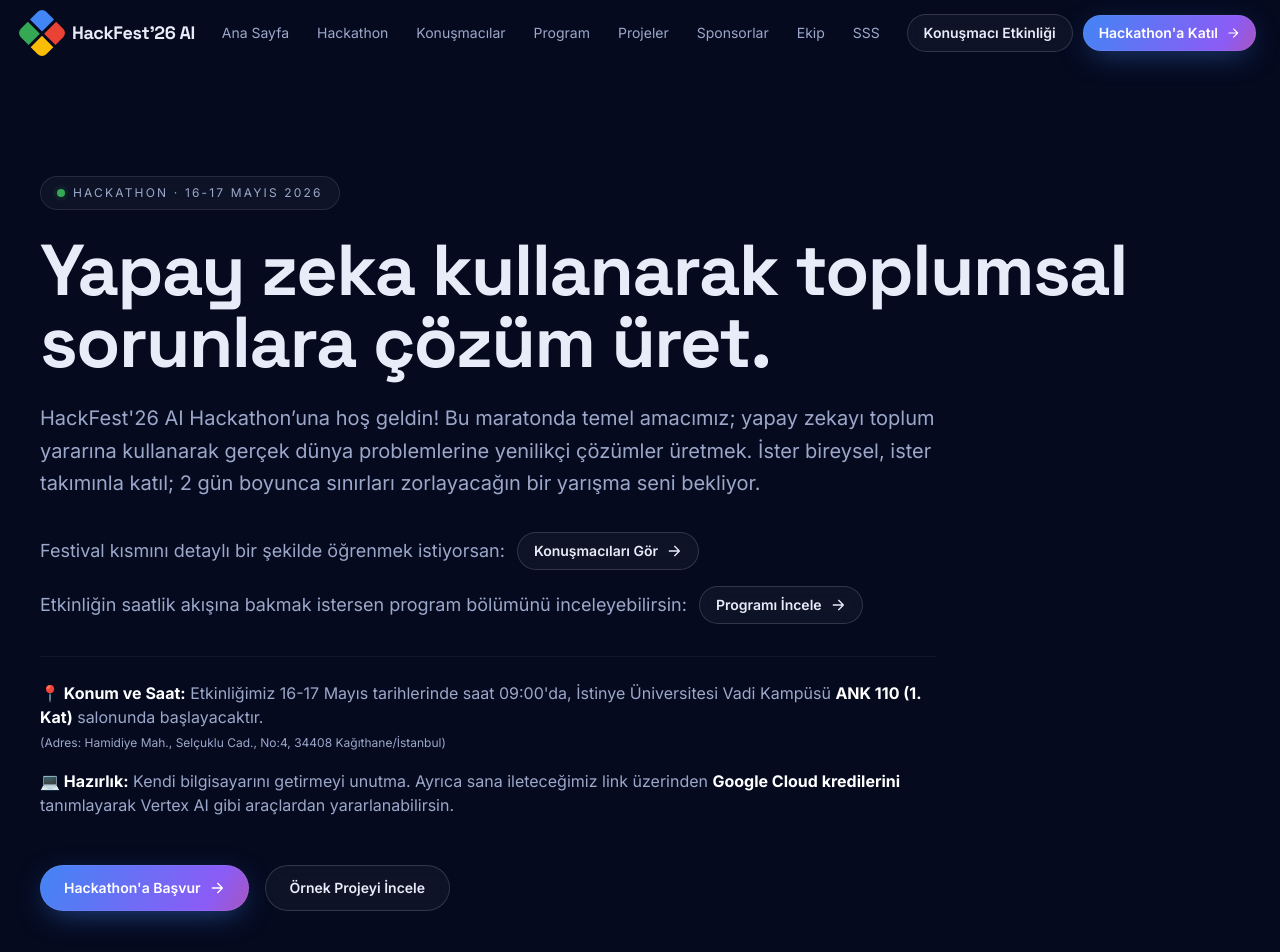
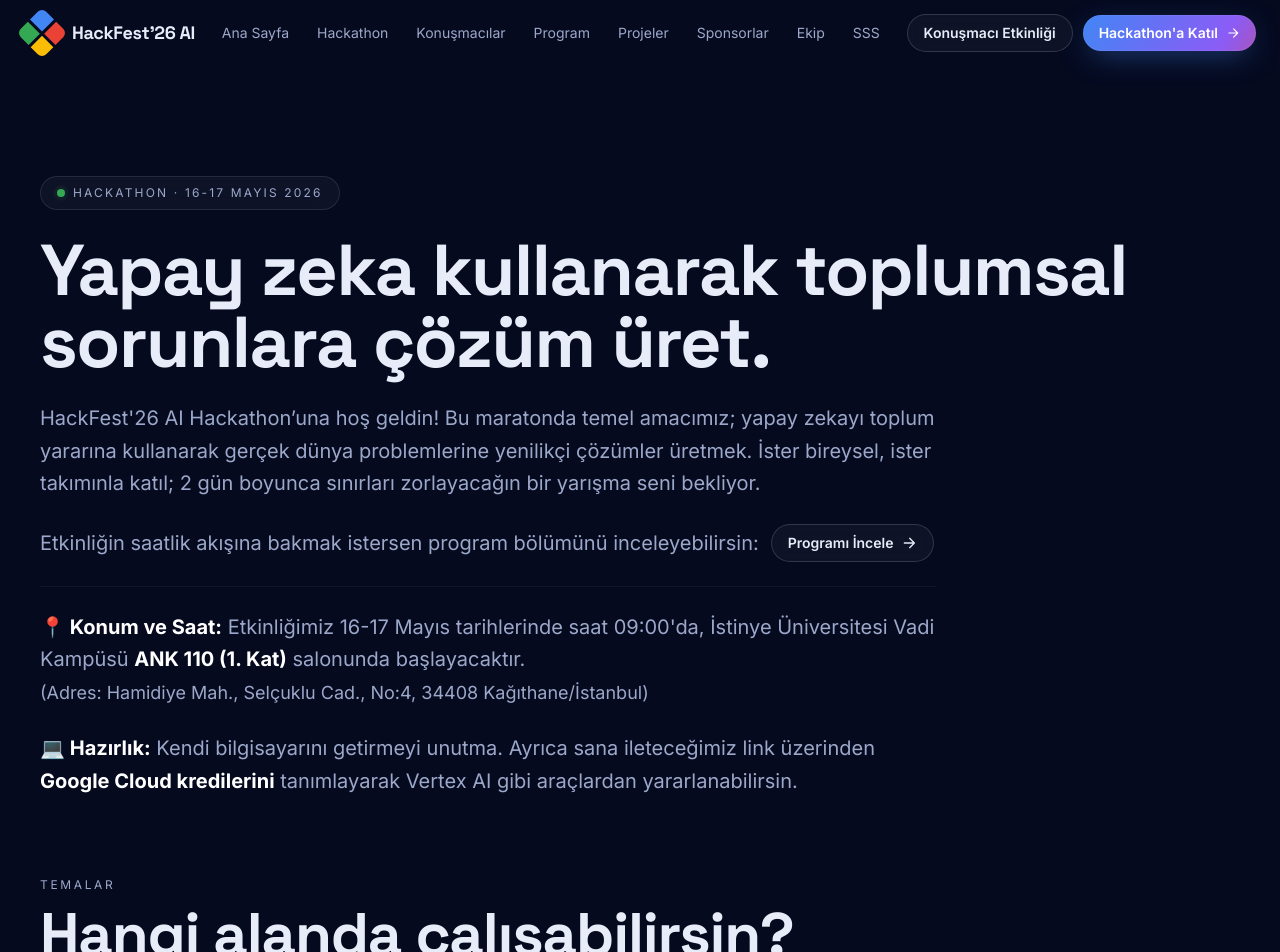
Before and after one commit to BeyzaESER22/HackatonWebSitesi, a Next.js app: page /hackathon in a window 1280 px wide. Shown: the top 952 px of the page. Built offline with nearby package versions, Linux system fonts and the light colour scheme; no server answers.

Commit message:
Simplify hackathon intro: remove unnecessary buttons and unify font sizes

```diff
--- a/src/app/hackathon/page.js
+++ b/src/app/hackathon/page.js
@@ -41,44 +41,26 @@ export default function HackathonInfoPage() {
           <h1 className="font-display text-4xl md:text-6xl lg:text-7xl font-bold leading-[1.05] mb-6">
            <span className="hf-text-gradient">Yapay zeka</span> kullanarak toplumsal sorunlara çözüm üret.
           </h1>
-          <div className="space-y-8 max-w-4xl">
+          <div className="space-y-6 max-w-4xl">
             <p className="text-ink-dim text-xl leading-relaxed">
               HackFest'26 AI Hackathon’una hoş geldin! Bu maratonda temel amacımız; yapay zekayı toplum yararına kullanarak gerçek dünya problemlerine yenilikçi çözümler üretmek. İster bireysel, ister takımınla katıl; 2 gün boyunca sınırları zorlayacağın bir yarışma seni bekliyor.
             </p>
 
-            <div className="space-y-4 text-ink-dim text-lg">
-              <div className="flex flex-col sm:flex-row sm:items-center gap-3">
-                <span>Festival kısmını detaylı bir şekilde öğrenmek istiyorsan:</span>
-                <Button as={Link} href="/speakers" variant="ghost" size="sm" className="w-fit" iconRight={<ArrowRightIcon />}>
-                  Konuşmacıları Gör
-                </Button>
-              </div>
-
-              <div className="flex flex-col sm:flex-row sm:items-center gap-3">
-                <span>Etkinliğin saatlik akışına bakmak istersen program bölümünü inceleyebilirsin:</span>
-                <Button as={Link} href="/schedule" variant="ghost" size="sm" className="w-fit" iconRight={<ArrowRightIcon />}>
-                  Programı İncele
-                </Button>
-              </div>
+            <div className="flex flex-col sm:flex-row sm:items-center gap-3 text-ink-dim text-xl">
+              <span>Etkinliğin saatlik akışına bakmak istersen program bölümünü inceleyebilirsin:</span>
+              <Button as={Link} href="/schedule" variant="ghost" size="sm" className="w-fit" iconRight={<ArrowRightIcon />}>
+                Programı İncele
+              </Button>
             </div>
 
-            <div className="pt-6 border-t border-white/5 space-y-4 text-ink-dim">
+            <div className="pt-6 border-t border-white/5 space-y-6 text-ink-dim text-xl leading-relaxed">
               <p>
-                <strong className="text-white">📍 Konum ve Saat:</strong> Etkinliğimiz 16-17 Mayıs tarihlerinde saat 09:00'da, İstinye Üniversitesi Vadi Kampüsü <span className="text-white font-bold">ANK 110 (1. Kat)</span> salonunda başlayacaktır. <br />
-                <span className="text-xs">(Adres: Hamidiye Mah., Selçuklu Cad., No:4, 34408 Kağıthane/İstanbul)</span>
+                <strong className="text-white font-bold">📍 Konum ve Saat:</strong> Etkinliğimiz 16-17 Mayıs tarihlerinde saat 09:00'da, İstinye Üniversitesi Vadi Kampüsü <span className="text-white font-bold">ANK 110 (1. Kat)</span> salonunda başlayacaktır. <br />
+                <span className="text-lg">(Adres: Hamidiye Mah., Selçuklu Cad., No:4, 34408 Kağıthane/İstanbul)</span>
               </p>
               <p>
-                <strong className="text-white">💻 Hazırlık:</strong> Kendi bilgisayarını getirmeyi unutma. Ayrıca sana ileteceğimiz link üzerinden <strong className="text-white">Google Cloud kredilerini</strong> tanımlayarak Vertex AI gibi araçlardan yararlanabilirsin.
+                <strong className="text-white font-bold">💻 Hazırlık:</strong> Kendi bilgisayarını getirmeyi unutma. Ayrıca sana ileteceğimiz link üzerinden <strong className="text-white font-bold">Google Cloud kredilerini</strong> tanımlayarak Vertex AI gibi araçlardan yararlanabilirsin.
               </p>
-            </div>
-
-            <div className="flex flex-col sm:flex-row gap-4 pt-4">
-              <Button onClick={() => openModal('hack')} iconRight={<ArrowRightIcon />}>
-                Hackathon'a Başvur
-              </Button>
-              <Button as={Link} href={`/projects/${sampleProjectId}`} variant="ghost">
-                Örnek Projeyi İncele
-              </Button>
             </div>
           </div>
         </Container>
```
